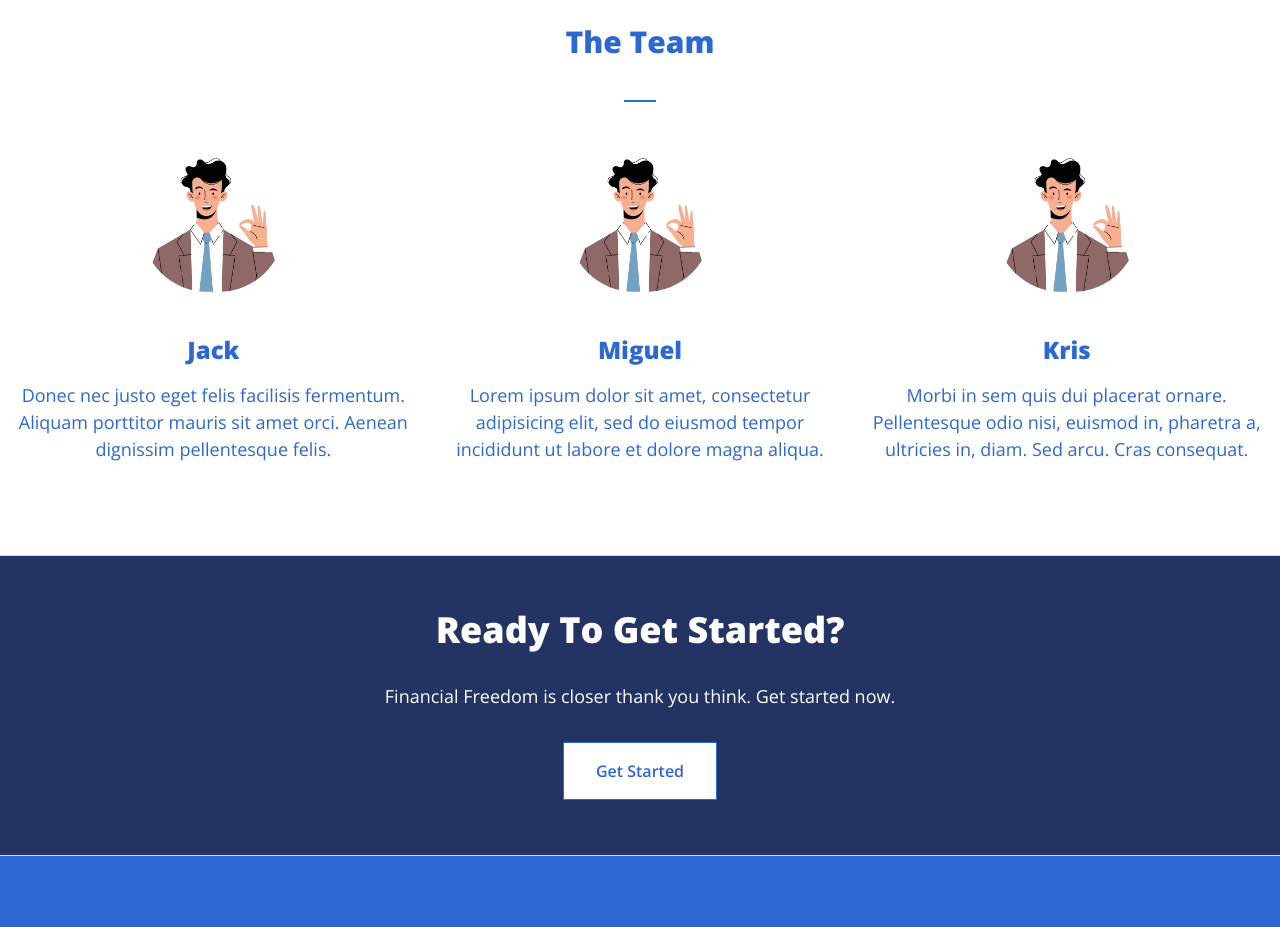
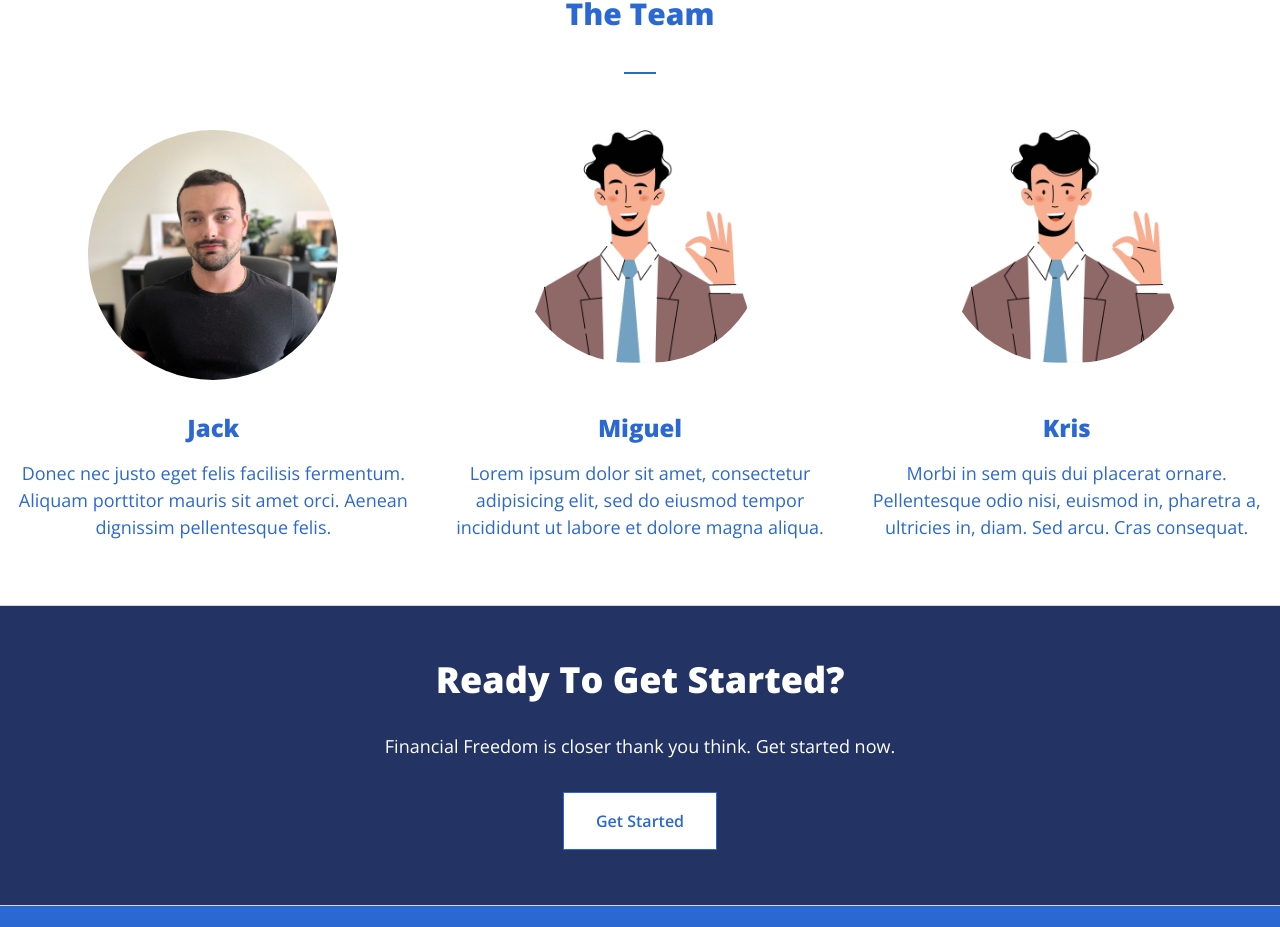
Before and after one commit to spencerk80/Finance-Tracker, a React (Create React App) app in the folder react-app/: page / in a window 1280 px wide. Shown: the part 2295-3222 px from the top of the page. Built offline with nearby package versions, Linux system fonts and the light colour scheme.

Commit message:
added my picture

```diff
--- a/react-app/src/components/TheTeam/TheTeam.tsx
+++ b/react-app/src/components/TheTeam/TheTeam.tsx
@@ -1,4 +1,5 @@
 import HappyPerson from "/home/jack/Documents/web-projects/Finance-Tracker/react-app/src/assets/HappyPerson.png";
+import Jack from "/home/jack/Documents/web-projects/Finance-Tracker/react-app/src/assets/JackPic.jpg";
 
 const TheTeam = () => {
   return (
@@ -10,8 +11,8 @@ const TheTeam = () => {
       <hr className="border-b w-8 m-auto my-6" />
       <div className="flex flex-wrap justify-between items-start">
         <div className="w-full sm:w-full md:w-1/3 flex flex-col items-center justify-center p-4">
-          <div className="w-36 h-36 m-4">
-            <img src={HappyPerson} alt="HappyPerson" className="rounded-full" />
+          <div className="w-[250px] h-[250px] m-4">
+            <img src={Jack} alt="Jack" className="rounded-full" />
           </div>
           <h1 className="m-4 text-brand text-2xl">Jack</h1>
           <p className="leading-normal mb-4">
@@ -20,7 +21,7 @@ const TheTeam = () => {
           </p>
         </div>
         <div className="w-full sm:w-1/2 md:w-1/3 flex flex-col items-center justify-center p-4">
-          <div className="w-36 h-36 m-4">
+          <div className="w-[250px] h-[250px] m-4">
             <img src={HappyPerson} alt="HappyPerson" className="rounded-full" />
           </div>
           <h1 className="m-4 text-brand text-2xl">Miguel</h1>
@@ -30,7 +31,7 @@ const TheTeam = () => {
           </p>
         </div>
         <div className="w-full sm:w-1/2 md:w-1/3 flex flex-col items-center justify-center p-4">
-          <div className="w-36 h-36 m-4">
+          <div className="w-[250px] h-[250px] m-4">
             <img src={HappyPerson} alt="HappyPerson" className="rounded-full" />
           </div>
           <h1 className="m-4 text-brand text-2xl">Kris</h1>
```
Also changed, not shown: react-app/src/assets/JackPic.jpg (added).
